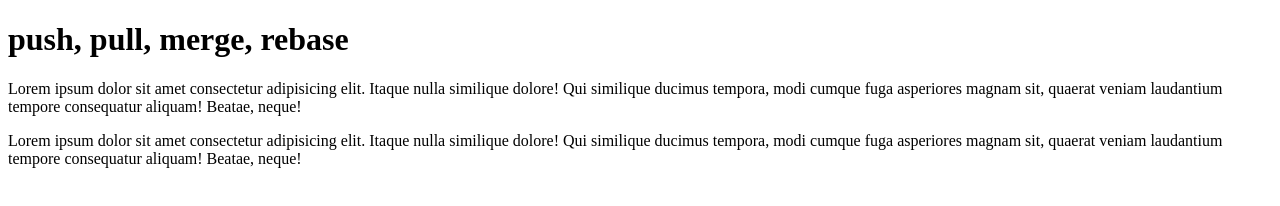
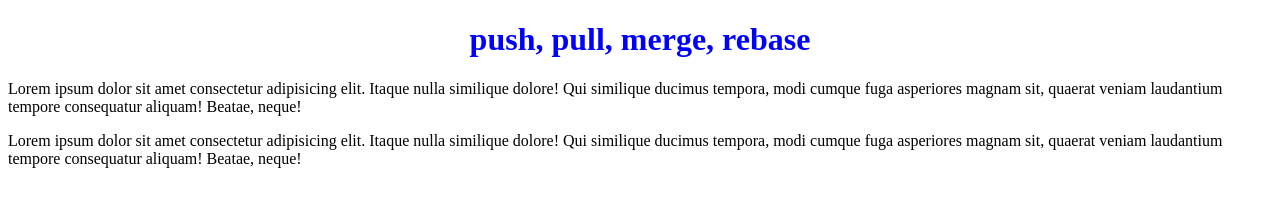
Before and after one commit to prncss130917/Project-001, a plain HTML site: page index.html in a window 1280 px wide. Drawn offline with Linux system fonts and the light colour scheme.

Commit message:
changed font color

```diff
--- a/index.html
+++ b/index.html
@@ -4,7 +4,7 @@
         <title>GIT HUB</title>
     </head>
     <body>
-        <h1>push, pull, merge, rebase</h1>
+        <h1 style="color:blue;text-align:center;">push, pull, merge, rebase</h1>
         <p>Lorem ipsum dolor sit amet consectetur adipisicing elit. Itaque nulla
             similique dolore! Qui similique ducimus tempora, modi cumque fuga
             asperiores magnam sit, quaerat veniam laudantium tempore consequatur
```
